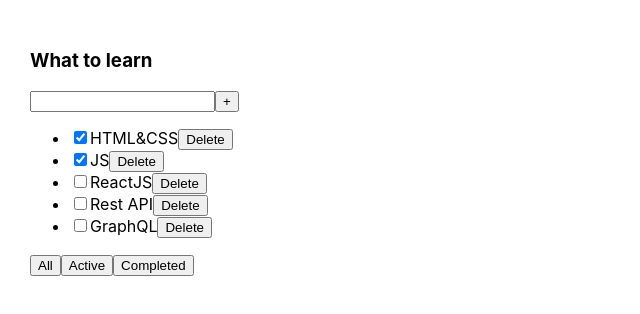
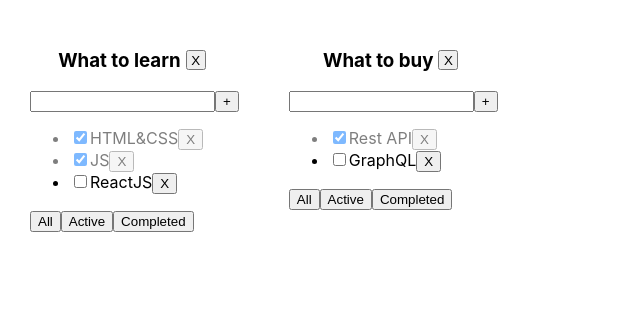
Before and after one commit to MrSubhonbek/ToDoListTs, a React (Create React App) app: page / in a window 1280 px wide. Shown: the top 314 px of the page, without its empty margins (0-640 px from the left). Built offline with nearby package versions, Linux system fonts and the light colour scheme.

Commit message:
lesson 5

```diff
--- a/package.json
+++ b/package.json
@@ -1,5 +1,5 @@
 {
-  "name": "it-incubator-todolist-ts",
+  "name": "it-incubator-toolist-ts",
   "version": "0.1.0",
   "private": true,
   "dependencies": {
@@ -10,6 +10,7 @@
     "@types/node": "^12.0.0",
     "@types/react": "^16.9.0",
     "@types/react-dom": "^16.9.0",
+    "@types/uuid": "^8.3.4",
     "react": "^16.13.1",
     "react-dom": "^16.13.1",
     "react-scripts": "3.4.1",
--- a/src/App.tsx
+++ b/src/App.tsx
@@ -1,52 +1,109 @@
 import React, { useState } from 'react';
 import './App.css';
-import ToDolist from './component/ToDoList';
+import { ITasks, ToDoList } from './component/ToDoList';
+import { v4 as uuidv4 } from 'uuid';
 
 export type FilterType = 'active' | 'all' | 'completed'
 
+type TodoListType = {
+    _id: string
+    title: string
+    filter: FilterType
+}
+type TasksType = {
+    [key:string] :Array<ITasks>
+}
+
 function App() {
-    let [tasks, setTasks] = useState([
-        { id: 1, title: "HTML&CSS", isDone: true },
-        { id: 2, title: "JS", isDone: true },
-        { id: 3, title: "ReactJS", isDone: false },
-        { id: 4, title: "Rest API", isDone: false },
-        { id: 5, title: "GraphQL", isDone: false }
-    ]);
-    let [filter, setFilter] = useState<FilterType>("all");
-    let filterTasks = tasks;
 
-    function removeTask(id: number) {
-        filterTasks = tasks.filter(task => task.id !== id);
-        setTasks(filterTasks)
+    const toDoListID1 = uuidv4();
+    const toDoListID2 = uuidv4();
+
+    let [toDoLists, setToDoLists] = useState<Array<TodoListType>>([
+        { _id: toDoListID1, title: 'What to learn', filter: 'all' },
+        { _id: toDoListID2, title: 'What to buy', filter: 'all' },
+    ])
+
+    let [tasks, setTasks] = useState<TasksType>({
+        [toDoListID1]: [
+            { id: uuidv4(), title: 'HTML&CSS', isDone: true },
+            { id: uuidv4(), title: 'JS', isDone: true },
+            { id: uuidv4(), title: 'ReactJS', isDone: false },
+
+        ],
+        [toDoListID2]: [
+            { id: uuidv4(), title: 'Rest API', isDone: true },
+            { id: uuidv4(), title: 'GraphQL', isDone: false },
+        ]
+    })
+
+    function removeTask(id: string, toDoListID: string) {
+        let filterTasks = tasks[toDoListID]
+        tasks[toDoListID] = filterTasks.filter(task => task.id !== id);
+        setTasks({ ...tasks })
     }
 
-    function setTask(title: string) {
-        let task = { id: 5, title: title, isDone: false }
-        let newTasks = [task, ...tasks]
-        setTasks(newTasks)
+    function setTask(title: string, toDoListID: string) {
+        let task = { id: uuidv4(), title: title, isDone: false }
+        let toDoTask = tasks[toDoListID]
+        tasks[toDoListID] = [task, ...toDoTask]
+
+        setTasks({ ...tasks })
     }
 
-    if (filter === 'completed') {
-        filterTasks = tasks.filter(task => task.isDone === true)
+
+
+    const changeStatusTask = (id: string, isDone: boolean, toDoListID: string) => {
+        let task = tasks[toDoListID].find(t => t.id === id)
+        if (task) {
+            task.isDone = isDone;
+            setTasks({ ...tasks })
+        }
     }
 
-    if (filter === 'active') {
-        filterTasks = tasks.filter(task => task.isDone === false)
+    function changeFilter(value: FilterType, _id: string): void {
+        let filterTask = toDoLists.find((e) => e._id === _id)
+        if (filterTask) {
+            filterTask.filter = value
+            setToDoLists([...toDoLists])
+        }
     }
 
-    function changeFilter(value: FilterType): void {
-        setFilter(value);
+    function removeTasks(_id: string) {
+        setToDoLists(toDoLists.filter(e => e._id !== _id))
+        delete tasks[_id]
+        setTasks({ ...tasks })
     }
 
     return (
         <div className='App'>
-            <ToDolist
-                titleName='What to learn'
-                tasks={filterTasks}
-                removeTask={removeTask}
-                changeFilter={changeFilter}
-                setTask={setTask}
-            />
+            {
+                toDoLists.map((element) => {
+                    let filterTasks = tasks[element._id];
+
+                    if (element.filter === 'completed') {
+                        filterTasks = tasks[element._id].filter(task => task.isDone === true)
+                    }
+
+                    if (element.filter === 'active') {
+                        filterTasks = tasks[element._id].filter(task => task.isDone === false)
+                    }
+                    return (
+                        <ToDoList
+                            removeTasks={removeTasks}
+                            id={element._id}
+                            titleName={element.title}
+                            filter={element.filter}
+                            tasks={filterTasks}
+                            removeTask={removeTask}
+                            changeFilter={changeFilter}
+                            setTask={setTask}
+                            changeStatusTask={changeStatusTask}
+                        />
+                    )
+                })
+            }
+
         </div>
     );
 }
--- /dev/null
+++ b/src/component/ToDoList.module.css
@@ -0,0 +1,30 @@
+​.error {
+    border: red 10px solid;
+}
+
+.errorMessage {
+    color: red;
+}
+
+​.activeFilter {
+    background-color: aquamarine;
+    width: 100%;
+}
+
+.isDone {
+    opacity: 0.5;
+}
+.wrapper {
+    display: flex;
+    align-items: center;
+    justify-content: center;
+}
+.wrapper button {
+    width: 20px;
+    height: 20px;
+    display: flex;
+    align-items: center;
+    justify-content: center;
+    margin: 5px;
+    padding: 5px;
+}
--- a/src/component/ToDoList.tsx
+++ b/src/component/ToDoList.tsx
@@ -1,24 +1,29 @@
 import React, { useState } from "react";
 import { FilterType } from "../App";
-
-interface ITasks {
-    id: number,
+import s from './ToDoList.module.css'
+export interface ITasks {
+    id: string,
     title: string,
     isDone: boolean
 };
 
 interface IProps {
+    id: string
     titleName: string,
+    filter: FilterType
     tasks: Array<ITasks>
-    removeTask: (id: number) => void
-    changeFilter: (value: FilterType) => void
-    setTask: (title: string) => void
+    removeTasks: (toDoListID: string) => void
+    removeTask: (id: string, toDoListID: string) => void
+    changeFilter: (value: FilterType, _id: string) => void
+    setTask: (title: string, toDoListID: string) => void
+    changeStatusTask: (id: string, isDone: boolean, toDoListID: string) => void
 };
 
 
 
-function ToDolist(props: IProps) {
+export function ToDoList(props: IProps) {
     let [title, setTitle] = useState<string>("")
+    let [error, setError] = useState<string | null>(null)
 
     const onChangeHandler = (e: React.ChangeEvent<HTMLInputElement>) => {
         setTitle(e.currentTarget.value)
@@ -26,51 +31,76 @@
 
     const itemList = props.tasks.map((element) => {
         return (
-            <li>
-                <input type="checkbox" aria-label="Search" checked={element.isDone} />
+            <li key={element.id} className={element.isDone ? s.isDone : ''}>
+                <input onClick={() => props.changeStatusTask(element.id, !element.isDone, props.id)} type="checkbox" checked={element.isDone} />
                 <span>{element.title}</span>
-                <button onClick={() => props.removeTask(element.id)}>Delete</button>
+                <button onClick={() => props.removeTask(element.id, props.id)}>X</button>
             </li>
         );
     })
 
-    const setTaskHendler = () => {
-        props.setTask(title)
-        setTitle('')
+
+
+    const setTaskHandler = () => {
+        if (title.trim()) {
+            props.setTask(title, props.id)
+            setTitle('')
+        }
+        else {
+            setError("This is wrong title!!!")
+        }
     }
 
-    const onKeyPressHendler = (e: React.KeyboardEvent<HTMLInputElement>) => {
+    const onKeyPressHandler = (e: React.KeyboardEvent<HTMLInputElement>) => {
+        setError(null)
         if (e.key === 'Enter')
-            setTaskHendler()
+            setTaskHandler()
     }
 
     const onClickAllHandler = () => {
-        props.changeFilter('all')
+        props.changeFilter('all', props.id)
     }
 
     const onClickActiveHandler = () => {
-        props.changeFilter('active')
+        props.changeFilter('active', props.id)
     }
 
     const onClickCompletedHandler = () => {
-        props.changeFilter('completed')
+        props.changeFilter('completed', props.id)
     }
+
+    const onClickRemoveTasks = () => {
+        props.removeTasks(props.id)
+    }
+
     return (
         <div>
-            <h3>{props.titleName}</h3>
+            <div className={s.wrapper}>
+                <h3>{props.titleName}</h3>
+                <button onClick={onClickRemoveTasks}>X</button>
+            </div>
             <div>
-                <input type="text" onKeyPress={onKeyPressHendler} value={title} onChange={onChangeHandler} aria-label="Search" />
-                <button onClick={setTaskHendler}>+</button>
+                <input
+                    type="text"
+                    onKeyPress={onKeyPressHandler}
+                    value={title}
+                    onChange={onChangeHandler}
+                    aria-label="Search"
+                    className={error ? s.error : ""}
+                />
+                <button onClick={setTaskHandler}>+</button>
+                {error &&
+                    <div className={s.errorMessage}>{error}</div>
+                }
             </div>
             <ul>
                 {itemList}
             </ul>
             <div>
-                <button onClick={onClickAllHandler}>All</button>
-                <button onClick={onClickActiveHandler}>Active</button>
-                <button onClick={onClickCompletedHandler}>Completed</button>
+                <button className={props.filter === 'all' ? s.activeFilter : ''} onClick={onClickAllHandler}>All</button>
+                <button className={props.filter === 'active' ? s.activeFilter : ''} onClick={onClickActiveHandler}>Active</button>
+                <button className={props.filter === 'completed' ? s.activeFilter : ''} onClick={onClickCompletedHandler}>Completed</button>
             </div>
         </div>
     );
 }
-export default ToDolist;
```
Also changed, not shown: src/App.css (line endings or trailing spaces), 2 other files (tests, documents, lock files or other folders).
